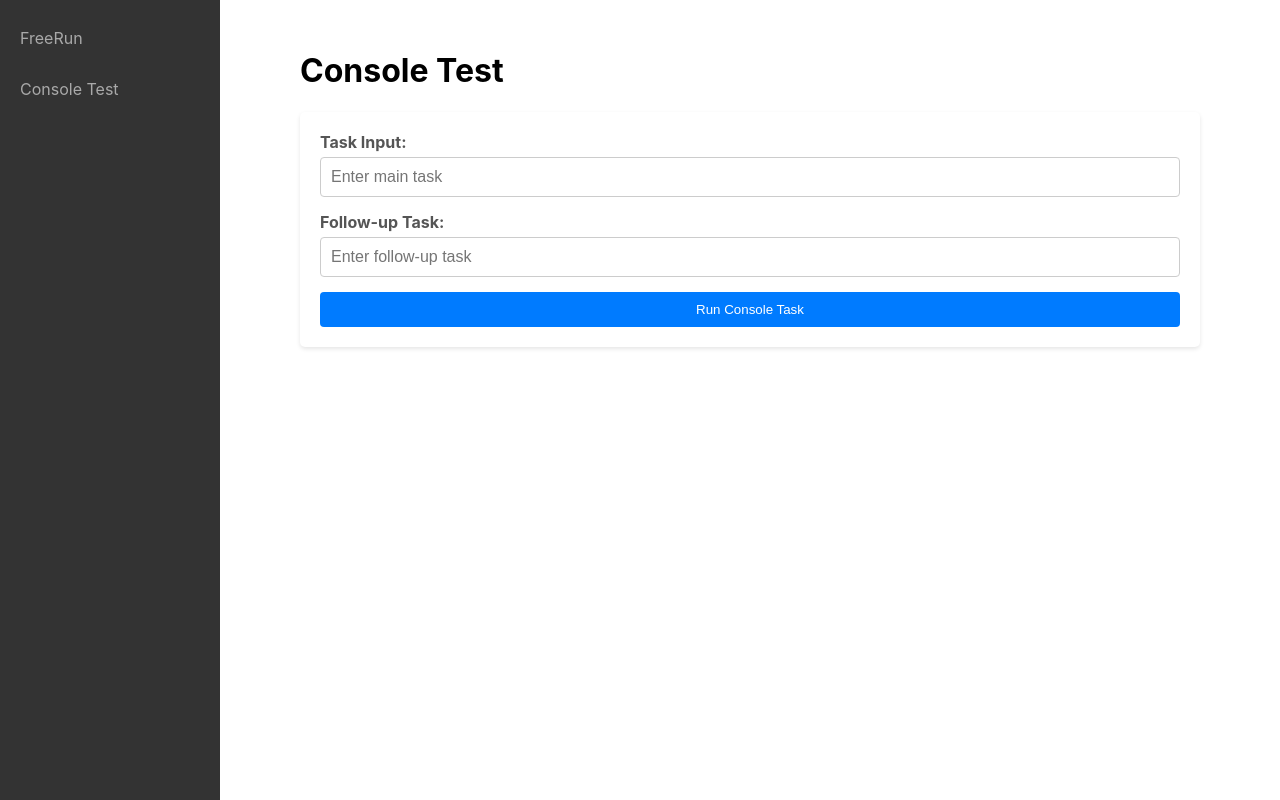
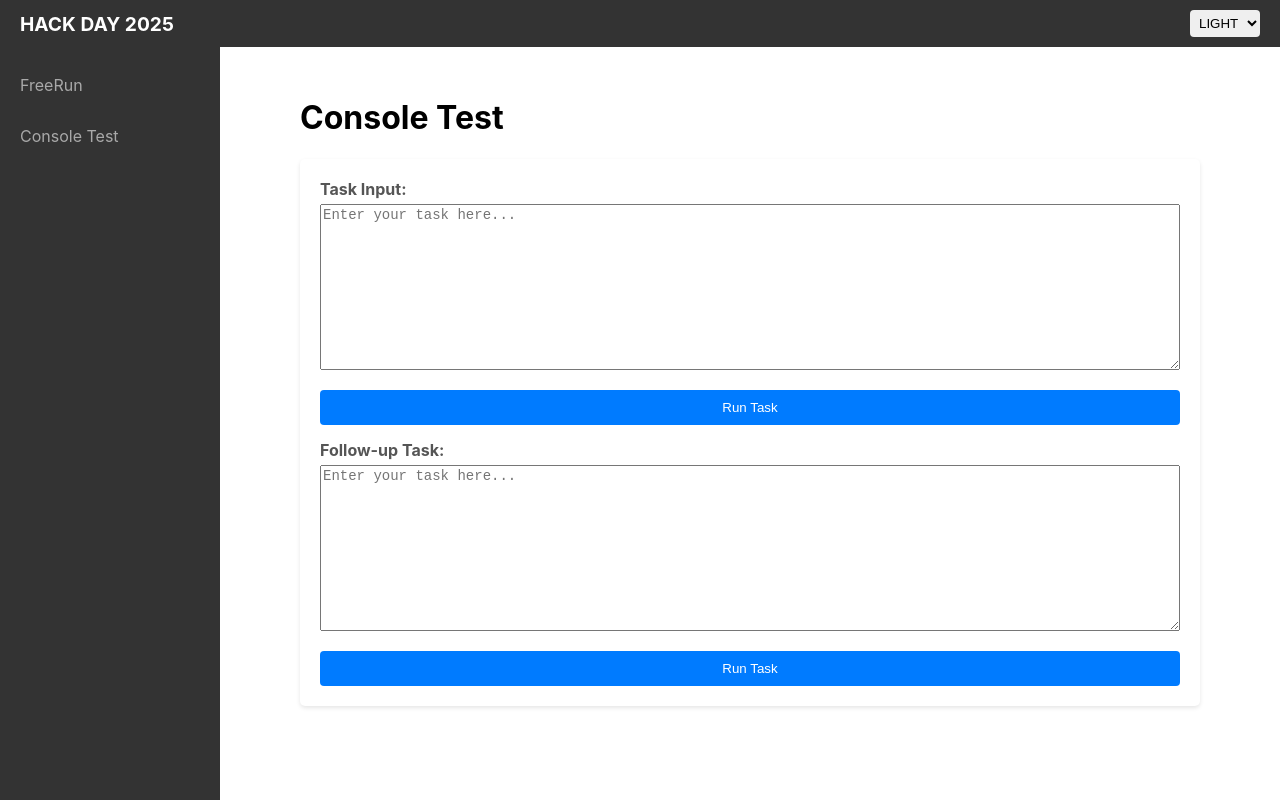
Before and after one commit to i-olejko/fast_api_hack_poc, a React (Create React App) app in the folder frontend/: page /console-test in a window 1280 px wide. Built offline with nearby package versions, Linux system fonts and the light colour scheme.

Commit message:
Add TopBar component and implement theme switching; enhance layout styles for improved UI

```diff
--- a/frontend/src/App.css
+++ b/frontend/src/App.css
@@ -53,6 +53,7 @@ body {
 
 .app-container {
   display: flex;
+  flex-direction: column; /* Stack TopBar and main layout vertically */
   min-height: 100vh; /* Ensure it takes full viewport height */
 }
 
@@ -212,3 +213,127 @@ body {
 .results-table tr:nth-child(even) {
   background-color: #f9f9f9; /* Zebra striping for rows */
 }
+/* NavBar layout adjustments */
+.nav-content {
+  display: flex;
+  flex-direction: column;
+  height: 100%;
+}
+
+.nav-left {
+  display: flex;
+  flex-direction: column;
+}
+
+.nav-title {
+  font-size: 1.2em;
+  font-weight: bold;
+  color: white;
+}
+
+.nav-right {
+  margin-top: auto; /* Push dropdown to bottom */
+}
+
+.nav-right select {
+  width: 100%;
+  padding: 5px;
+  border-radius: 4px;
+  border: none;
+}
+/* Theme styles */
+.light-theme {
+  /* Defaults already light, so minimal overrides needed */
+}
+
+.dark-theme {
+  background-color: #121212;
+  color: #e0e0e0;
+}
+
+.dark-theme .nav-bar {
+  background-color: #1f1f1f;
+  color: #e0e0e0;
+}
+
+.dark-theme .nav-bar a {
+  color: #b0b0b0;
+}
+
+.dark-theme .nav-bar a:hover,
+.dark-theme .nav-bar a.active {
+  background-color: #333;
+  color: #fff;
+}
+
+.dark-theme .content-area {
+  background-color: #1e1e1e;
+  color: #e0e0e0;
+}
+
+.dark-theme .task-input-container,
+.dark-theme .output-display-container,
+.dark-theme .console-input-area,
+.dark-theme .results-table-container {
+  background-color: #2a2a2a;
+  color: #e0e0e0;
+}
+
+.dark-theme .task-input-container textarea,
+.dark-theme .console-input-area input[type="text"] {
+  background-color: #333;
+  color: #e0e0e0;
+  border: 1px solid #555;
+}
+
+.dark-theme .task-input-container button,
+.dark-theme .console-input-area button {
+  background-color: #444;
+  color: #e0e0e0;
+}
+
+.dark-theme .task-input-container button:hover,
+.dark-theme .console-input-area button:hover {
+  background-color: #666;
+}
+
+.dark-theme .output-display-container pre {
+  background-color: #2a2a2a;
+  border-color: #444;
+}
+
+.dark-theme .error-message {
+  background-color: #5c2b2e;
+  border-color: #7a3b3f;
+  color: #ffb3b3;
+}
+/* New layout styles for TopBar and main content */
+.top-bar {
+  background-color: #333;
+  color: white;
+  padding: 10px 20px;
+}
+
+.top-bar-content {
+  width: 100%;
+  display: flex;
+  align-items: center;
+}
+
+.top-bar select {
+  padding: 5px;
+  border-radius: 4px;
+  border: none;
+}
+
+.main-layout {
+  display: flex;
+  flex: 1; /* Take remaining space */
+  min-height: 0; /* Fix for flex overflow */
+}
+.theme-switcher {
+  margin-left: auto;
+  padding: 5px;
+  border-radius: 4px;
+  border: none;
+}
--- a/frontend/src/App.js
+++ b/frontend/src/App.js
@@ -1,20 +1,30 @@
-import React from 'react';
+import React, { useState } from 'react';
 import { BrowserRouter as Router, Routes, Route } from 'react-router-dom';
 import './App.css';
-import NavBar from './components/NavBar'; // Will be created
-import FreeRunPage from './pages/FreeRunPage'; // Will be created
-import ConsoleTestPage from './pages/ConsoleTestPage'; // Will be created
+import NavBar from './components/NavBar';
+import TopBar from './components/TopBar';
+import FreeRunPage from './pages/FreeRunPage';
+import ConsoleTestPage from './pages/ConsoleTestPage';
 
 function App() {
+  const [theme, setTheme] = useState('LIGHT');
+
+  const handleThemeChange = (newTheme) => {
+    setTheme(newTheme);
+  };
+
   return (
     <Router>
-      <div className="app-container"> {/* Main container for layout */}
-        <NavBar /> {/* Navigation bar on the left */}
-        <div className="content-area"> {/* Content area on the right */}
-          <Routes>
-            <Route path="/" element={<FreeRunPage />} />
-            <Route path="/console-test" element={<ConsoleTestPage />} />
-          </Routes>
+      <div className={`app-container ${theme === 'DARK' ? 'dark-theme' : 'light-theme'}`}> {/* Main container with theme class */}
+        <TopBar theme={theme} onThemeChange={handleThemeChange} />
+        <div className="main-layout">
+          <NavBar />
+          <div className="content-area">
+            <Routes>
+              <Route path="/" element={<FreeRunPage />} />
+              <Route path="/console-test" element={<ConsoleTestPage />} />
+            </Routes>
+          </div>
         </div>
       </div>
     </Router>
--- a/frontend/src/components/NavBar.js
+++ b/frontend/src/components/NavBar.js
@@ -2,9 +2,17 @@ import React from 'react';
 import { Link } from 'react-router-dom';
 import '../App.css'; // Assuming styles will be in App.css for simplicity
 
-function NavBar() {
+function NavBar({ theme, onThemeChange }) {
+  const handleThemeChange = (event) => {
+    if (onThemeChange) {
+      onThemeChange(event.target.value);
+    }
+  };
+
   return (
     <nav className="nav-bar"> {/* Class for styling */}
+      <div className="nav-content">
+        <div className="nav-left">
           <ul>
             <li>
               <Link to="/">FreeRun</Link>
@@ -13,6 +21,8 @@ function NavBar() {
               <Link to="/console-test">Console Test</Link>
             </li>
           </ul>
+        </div>
+      </div>
     </nav>
   );
 }
--- /dev/null
+++ b/frontend/src/components/TopBar.js
@@ -0,0 +1,24 @@
+import React from 'react';
+import '../App.css';
+
+function TopBar({ theme, onThemeChange }) {
+  const handleThemeChange = (event) => {
+    if (onThemeChange) {
+      onThemeChange(event.target.value);
+    }
+  };
+
+  return (
+    <div className="top-bar">
+      <div className="top-bar-content">
+        <span className="nav-title">HACK DAY 2025</span>
+        <select className="theme-switcher" onChange={handleThemeChange} value={theme}>
+          <option value="LIGHT">LIGHT</option>
+          <option value="DARK">DARK</option>
+        </select>
+      </div>
+    </div>
+  );
+}
+
+export default TopBar;
--- a/frontend/src/pages/ConsoleTestPage.js
+++ b/frontend/src/pages/ConsoleTestPage.js
@@ -1,5 +1,6 @@
 import React, { useState } from 'react';
 import '../App.css'; // Assuming styles are still in App.css
+import TaskInput from '../components/TaskInput';
 
 function ConsoleTestPage() {
   const [strTask, setStrTask] = useState('');
@@ -52,25 +53,20 @@ function ConsoleTestPage() {
       <div className="console-input-area">
         <div>
           <label htmlFor="taskInput">Task Input:</label>
-          <input
-            type="text"
-            id="taskInput"
-            value={strTask}
-            onChange={(e) => setStrTask(e.target.value)}
-            placeholder="Enter main task"
+          <TaskInput
+            taskText={strTask}
+            setTaskText={setStrTask}
+            onSubmit={handleConsoleSubmit}
           />
         </div>
         <div>
           <label htmlFor="followUpInput">Follow-up Task:</label>
-          <input
-            type="text"
-            id="followUpInput"
-            value={strFollowUpTask}
-            onChange={(e) => setStrFollowUpTask(e.target.value)}
-            placeholder="Enter follow-up task"
+          <TaskInput
+            taskText={strFollowUpTask}
+            setTaskText={setStrFollowUpTask}
+            onSubmit={handleConsoleSubmit}
           />
         </div>
-        <button onClick={handleConsoleSubmit}>Run Console Task</button>
       </div>
 
       {error && <div className="error-message">Error: {error}</div>}
```
Also changed, not shown: 1 other file (tests, documents, lock files or other folders). Lines whose indentation alone changed are shown as unchanged.
